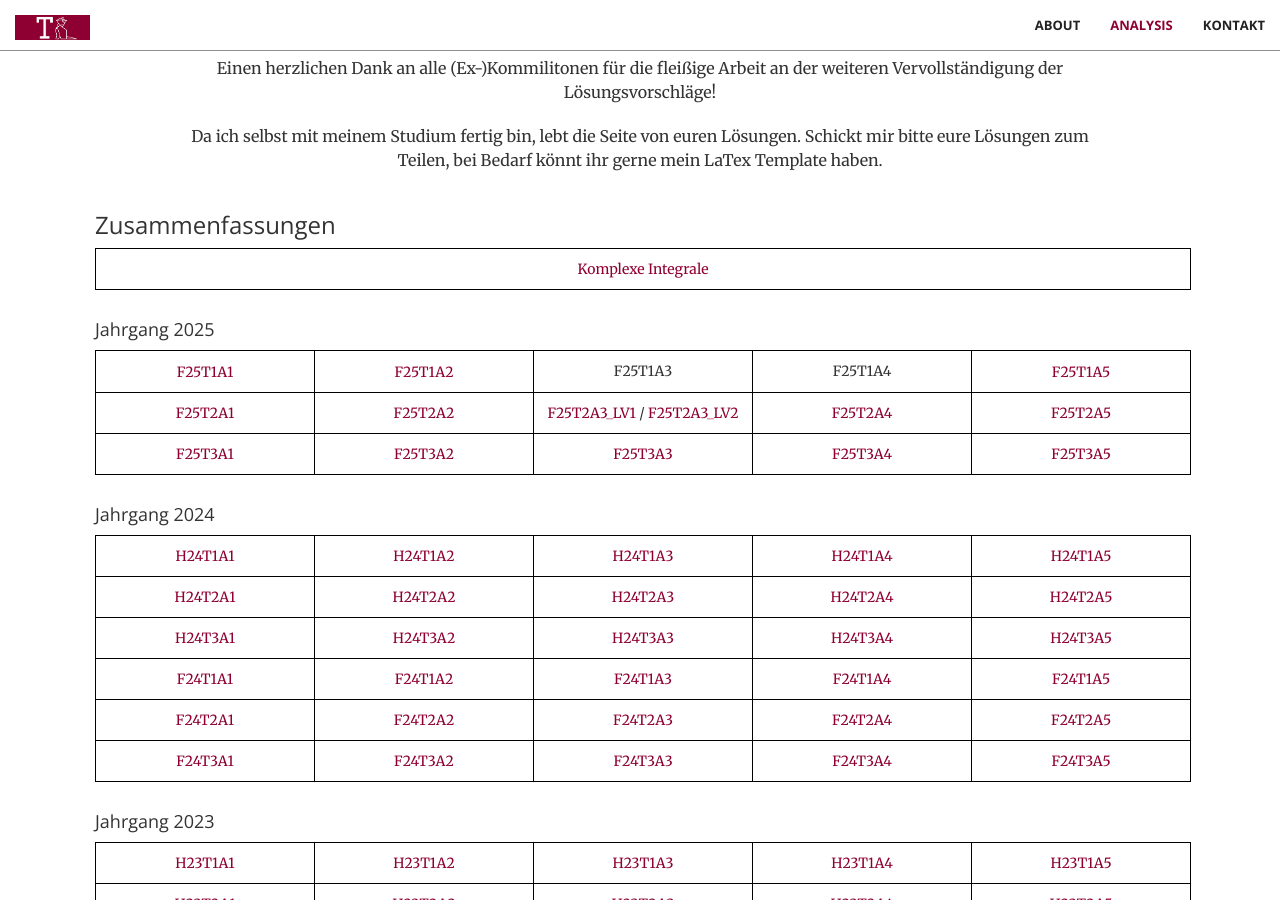
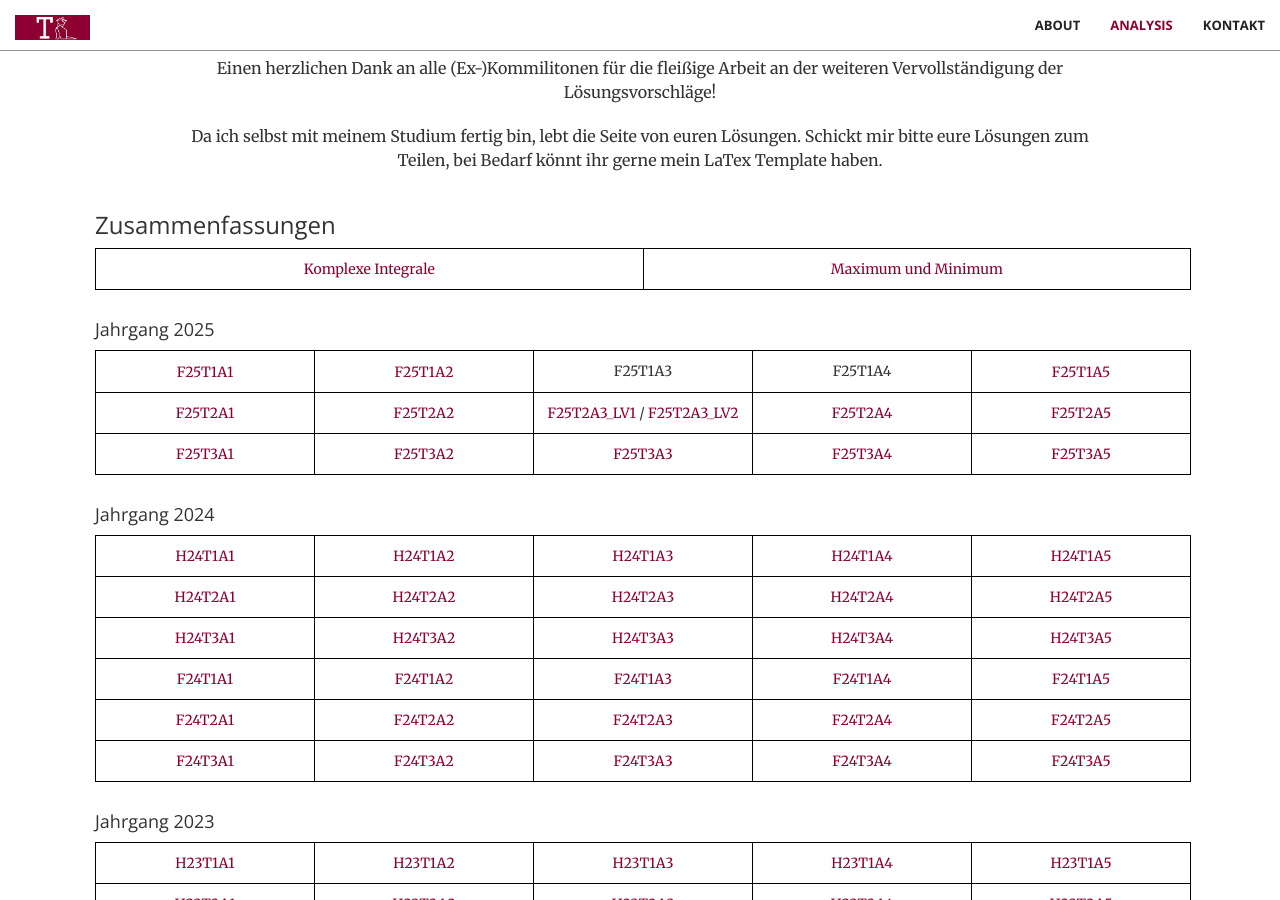
Before and after one commit to trabaldini/trabaldini.github.io, a Jekyll site: the page built from index.html, in a window 1280 px wide and 900 px high, scrolled down 1465 px. Built offline with Jekyll 4.4.1, drawn with Linux system fonts in a browser that asks for light colours; some web fonts are replaced.

Commit message:
Adds max-min summary

```diff
--- a/_includes/math.html
+++ b/_includes/math.html
@@ -19,8 +19,11 @@
                     <table>
                         <tbody>
                             <tr>
-                                <td style="width:20%">
+                                <td style="width:50%">
                                     <a href="aufg/Komplexe_Integrale.pdf" target="_blank">Komplexe Integrale</a>
+                                </td>
+                                <td style="width:50%">
+                                    <a href="aufg/Maximum_und_Minimum.pdf" target="_blank">Maximum und Minimum</a>
                                 </td>
                             </tr>
                         </tbody>
```
Also changed, not shown: 1 other file.
